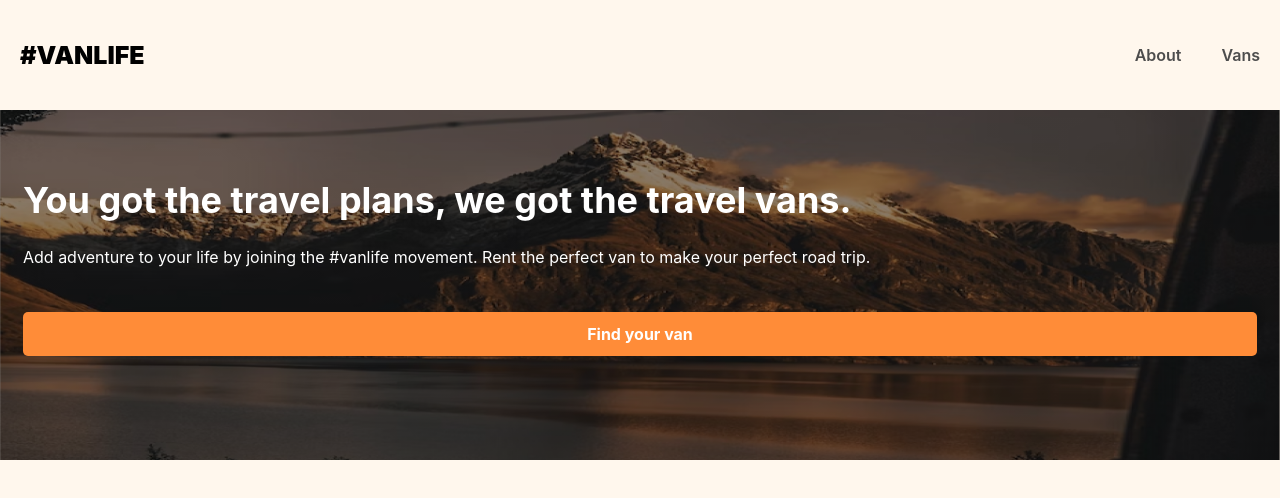
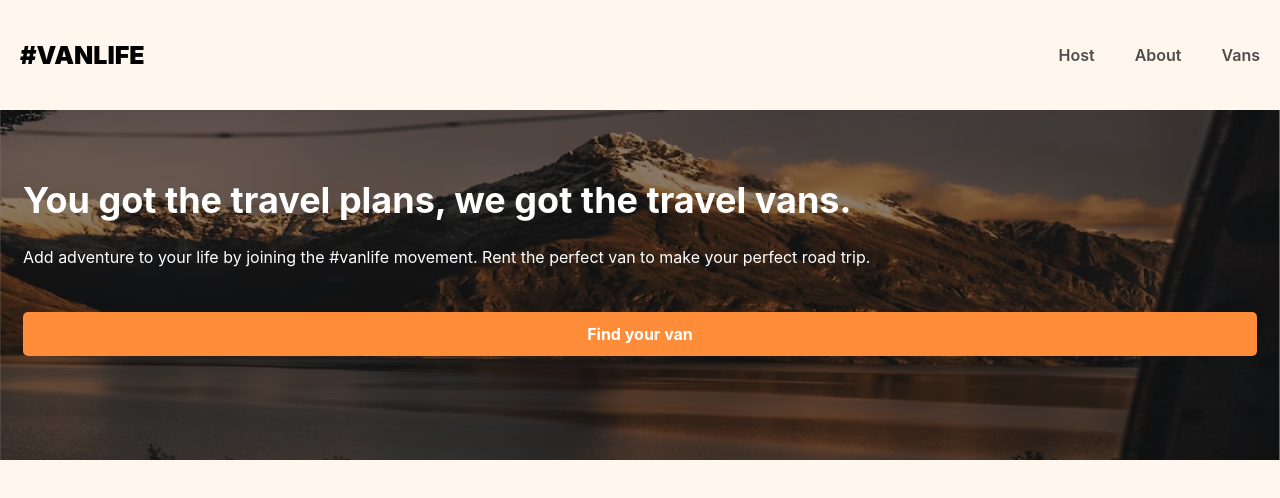
Before and after one commit to Tumelo-Mogono-SE/TUMMOG375_BCL2401_GroupE_Tumelo-Mogono_DJS08, a React (Vite) app: page / in a window 1280 px wide. Shown: the top 498 px of the page. Built offline with nearby package versions, Linux system fonts and the light colour scheme; what miragejs would draw is missing.

Commit message:
Added the link to host inside the header component

```diff
--- a/src/components/Header.jsx
+++ b/src/components/Header.jsx
@@ -6,6 +6,7 @@ export default function Header() {
         <header>
             <Link className="site-logo" to="/">#VanLife</Link>
             <nav>
+                <Link to="/host">Host</Link>
                 <Link to="/about">About</Link>
                 <Link to="/vans">Vans</Link>
             </nav>
```
